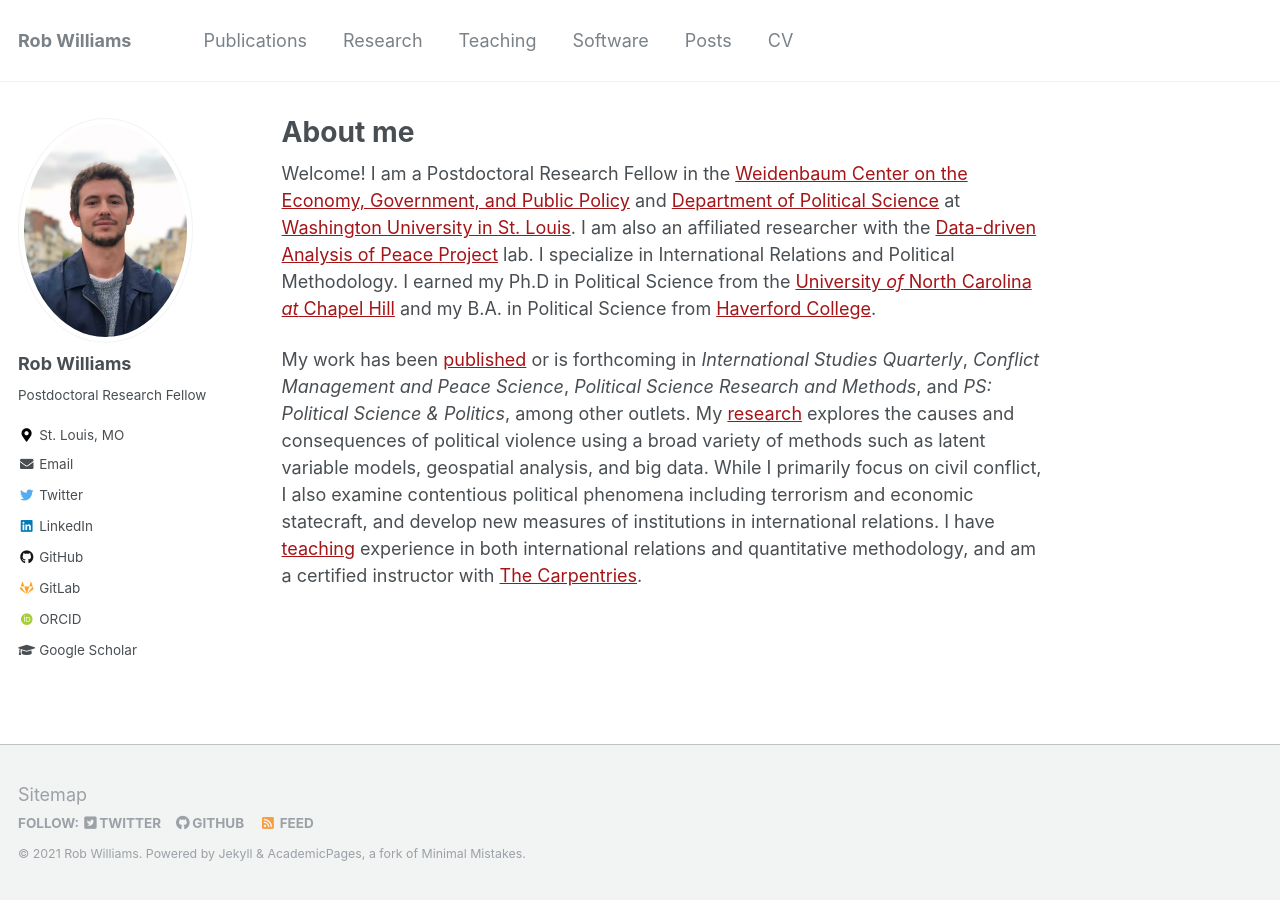
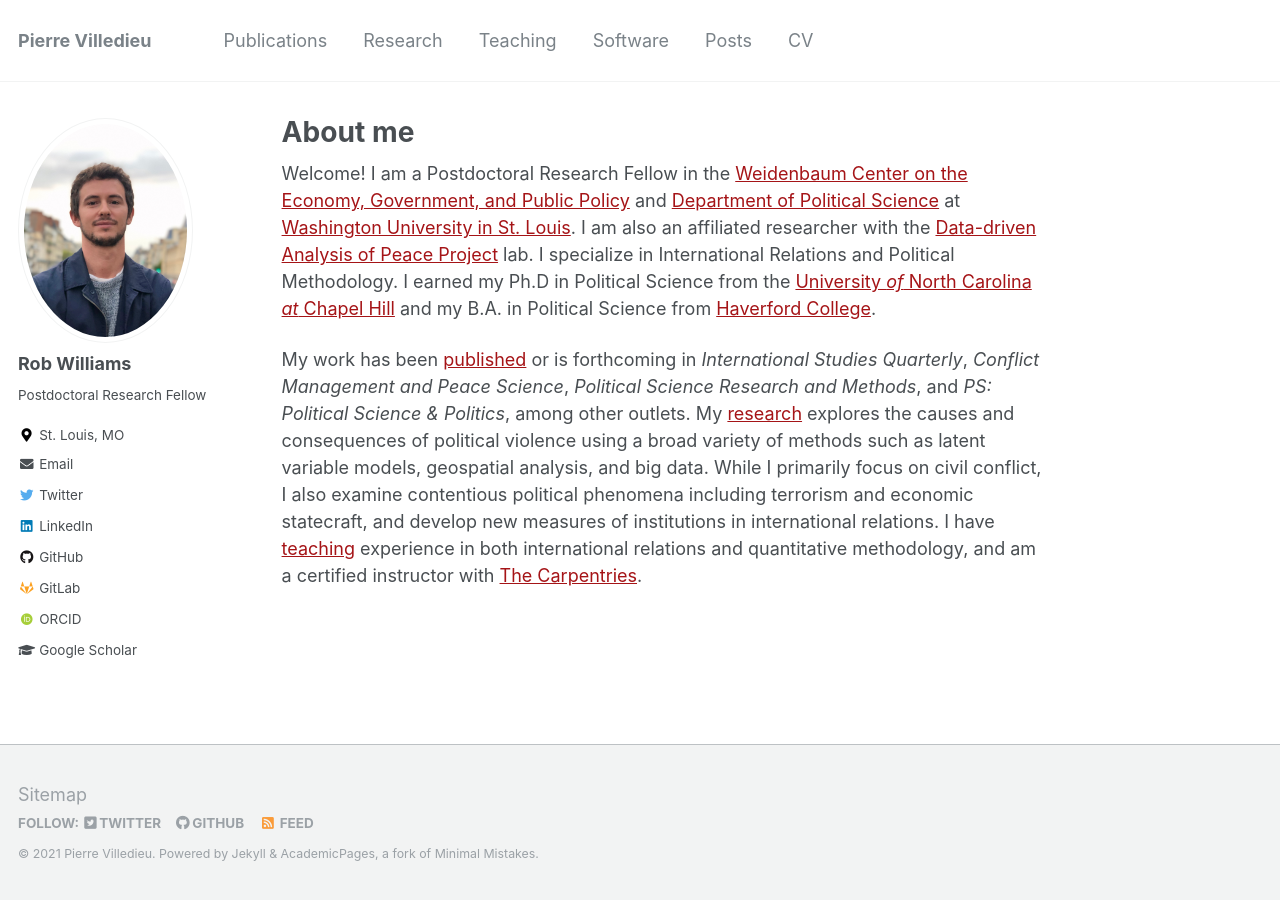
Before and after one commit to pvilledieu/pierre.villedieu, a Jekyll site: the page built from _pages/about.md, in a window 1280 px wide. Built offline with Jekyll 4.4.1, drawn with Linux system fonts in a browser that asks for light colours; some web fonts are replaced.

Commit message:
Update _config.yml

```diff
--- a/_config.yml
+++ b/_config.yml
@@ -7,10 +7,10 @@
 
 # Site Settings
 locale                   : "en-US"
-title                    : "Rob Williams"
+title                    : "Pierre Villedieu"
 title_separator          : "-"
-name                     : &name "Rob Williams"
-description              : &description "Postdoc in Political Science"
+name                     : &name "Pierre Villedieu"
+description              : &description "PhD Student"
 url                      : https://jayrobwilliams.com # the base hostname & protocol for your site e.g. "https://mmistakes.github.io"
 baseurl                  : "" # the subpath of your site, e.g. "/blog"
 repository               : "jayrobwilliams/jayrobwilliams.github.io"
```
